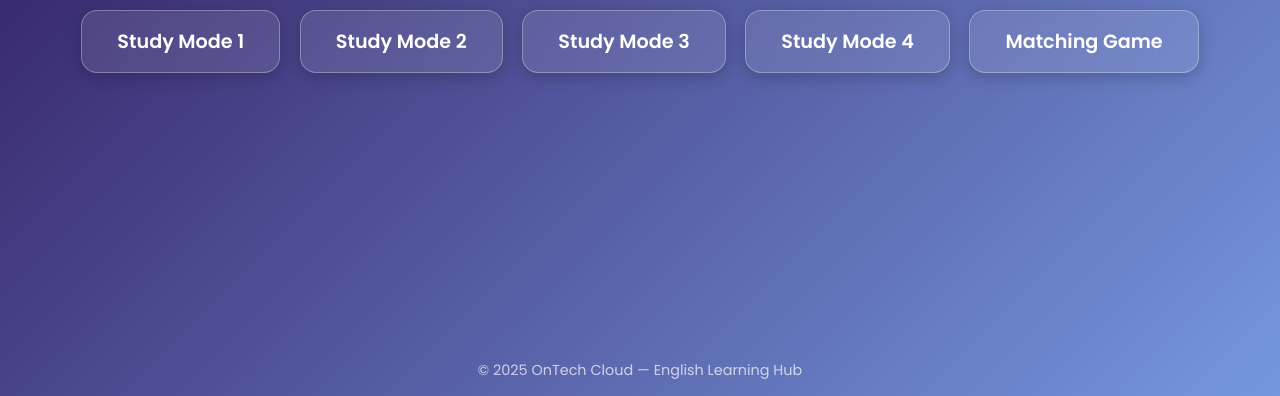
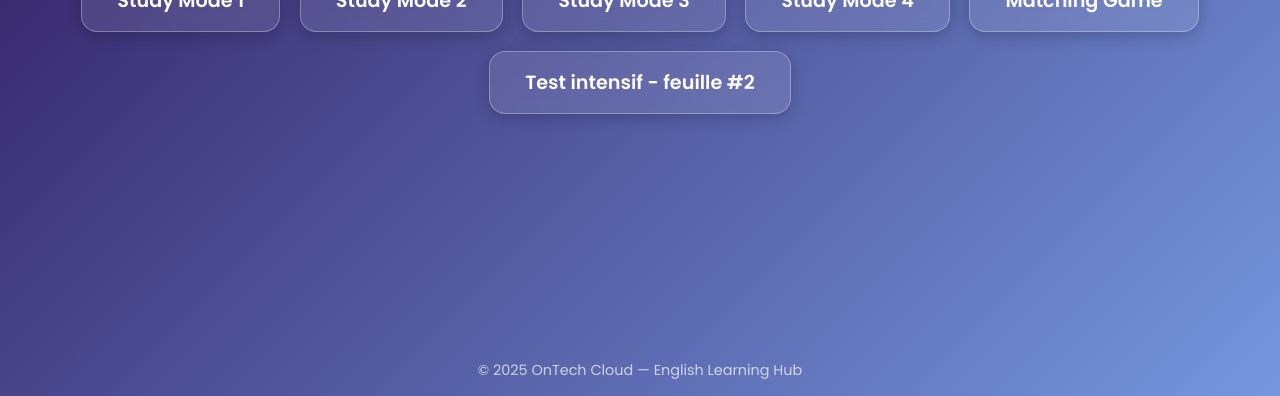
Before and after one commit to ONTech-cloud/English, a plain HTML site: page index.html in a window 1280 px wide. Shown: the part 404-800 px from the top of the page. Drawn offline with Linux system fonts and the light colour scheme.

Commit message:
Add link to vocabulaire_sculpting_game.html

```diff
--- a/index.html
+++ b/index.html
@@ -91,6 +91,8 @@
     <a href="anglais 3.html" class="btn">Study Mode 3</a>
     <a href="Anglais.html" class="btn">Study Mode 4</a>
     <a href="matching_game.html" class="btn">Matching Game</a>
+    <a href="vocabulaire_sculpting_game.html" class="btn">Test intensif - feuille #2</a>
+
   </div>
 
   <footer>© 2025 OnTech Cloud — English Learning Hub</footer>
```
